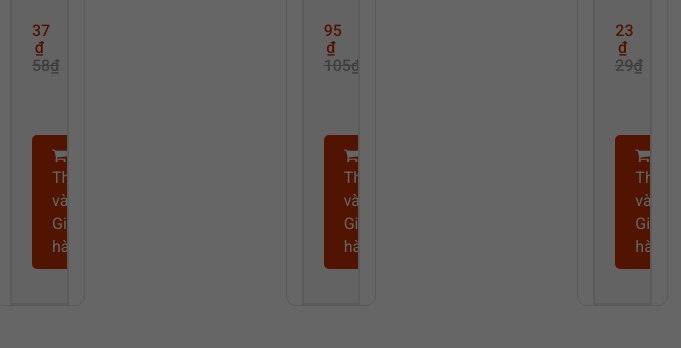
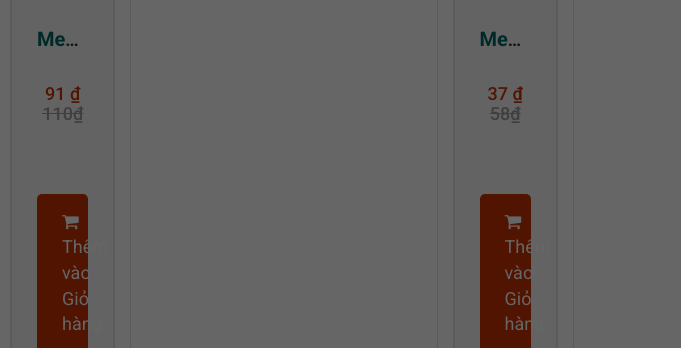
Before and after one commit to TuyetPhuongTong/Nhom4, a PHP site: page /Nhom4/product-category.php?id=1&type=top-category in a window 1280 px wide. Shown: the part 2252-2600 px from the top of the page, without its empty margins (361-1042 px from the left). Run offline with PHP 8.4, Linux system fonts and the light colour scheme; data comes from the database, SQL or seed files in the repository; data that the repository does not hold is empty; some libraries are stand-ins or nearby versions.

Commit message:
Update product-category.php

```diff
--- a/product-category.php
+++ b/product-category.php
@@ -144,8 +144,7 @@ if( !isset($_REQUEST['id']) || !isset($_REQUEST['type']) ) {
     font-size: 28px;
     color: #006666;
     margin-bottom: 20px;
-    height: auto; /* Để tiêu đề có thể tự động điều chỉnh chiều cao */
-    line-height: 1.4; /* Đảm bảo cách dòng hợp lý */
+    line-height: 1.4;
     overflow: hidden;
     text-overflow: ellipsis;
     white-space: nowrap;
@@ -154,16 +153,17 @@ if( !isset($_REQUEST['id']) || !isset($_REQUEST['type']) ) {
 /* PHẦN 3: Hiển thị danh sách sản phẩm */
 .product-cat .row {
     display: grid;
-    grid-template-columns: repeat(auto-fill, minmax(250px, 1fr)); /* Tự điều chỉnh số cột */
-    gap: 20px;
+    grid-template-columns: repeat(auto-fill, minmax(350px, 1fr)); /* Tăng kích thước tối thiểu của khung sản phẩm */
+    gap: 30px; /* Tăng khoảng cách giữa các khối */
 }
 
 /* Từng khối sản phẩm */
 .product-cat .item-product-cat {
     display: flex;
     flex-direction: column;
-    justify-content: flex-start; /* Đảm bảo nội dung bắt đầu từ trên */
-    height: auto; /* Cho phép chiều cao khối tự động mở rộng */
+    justify-content: flex-start;
+    height: auto; /* Khung tự điều chỉnh chiều cao dựa trên nội dung */
+    min-height: 450px; /* Chiều cao tối thiểu lớn hơn */
     border: 1px solid #e1e1e1;
     border-radius: 10px;
     overflow: hidden;
@@ -171,42 +171,42 @@ if( !isset($_REQUEST['id']) || !isset($_REQUEST['type']) ) {
     background-color: #ffffff;
 }
 .product-cat .item-product-cat:hover {
-    box-shadow: 0px 4px 12px rgba(0, 0, 0, 0.1);
+    box-shadow: 0px 6px 15px rgba(0, 0, 0, 0.1); /* Tăng độ bóng khi hover */
     transform: translateY(-5px);
 }
 
 /* PHẦN 4: Định dạng hình ảnh */
 .product-cat .thumb .photo {
     width: 100%;
-    height: 200px;
+    height: 250px; /* Tăng chiều cao của ảnh để phù hợp khung */
     background-size: cover;
     background-position: center;
 }
 
 /* PHẦN 5: Nội dung sản phẩm */
 .product-cat .text {
-    padding: 20px;
+    padding: 25px; /* Tăng padding nội dung */
     background-color: #f9f9f9;
     text-align: center;
     display: flex;
     flex-direction: column;
-    gap: 10px; /* Khoảng cách giữa các phần tử con */
+    gap: 15px; /* Khoảng cách giữa các phần tử con */
 }
 
 .product-cat .text h3 a {
-    font-size: 18px;
+    font-size: 20px; /* Tăng cỡ chữ tiêu đề */
     font-weight: bold;
     color: #006666;
     text-decoration: none;
     transition: color 0.3s ease;
-    overflow-wrap: break-word; /* Đảm bảo chữ dài không bị tràn */
+    overflow-wrap: break-word;
 }
 .product-cat .text h3 a:hover {
     color: #CC3300;
 }
 
 .product-cat .text h4 {
-    font-size: 16px;
+    font-size: 18px; /* Tăng cỡ chữ giá */
     color: #CC3300;
     margin-top: 10px;
 }
@@ -223,12 +223,12 @@ if( !isset($_REQUEST['id']) || !isset($_REQUEST['type']) ) {
 .product-cat .text p a {
     display: inline-block;
     width: 100%;
-    padding: 10px 20px;
+    padding: 15px 25px; /* Tăng kích thước nút bấm */
     background-color: #CC3300;
     color: #ffffff;
     border-radius: 5px;
     text-decoration: none;
-    font-size: 16px;
+    font-size: 18px; /* Tăng cỡ chữ nút */
     transition: background-color 0.3s ease;
 }
 .product-cat .text p a:hover {
@@ -247,6 +247,7 @@ if( !isset($_REQUEST['id']) || !isset($_REQUEST['type']) ) {
         grid-template-columns: 1fr; /* Hiển thị 1 sản phẩm mỗi hàng */
     }
 }
+
 
 
 </style>
```
